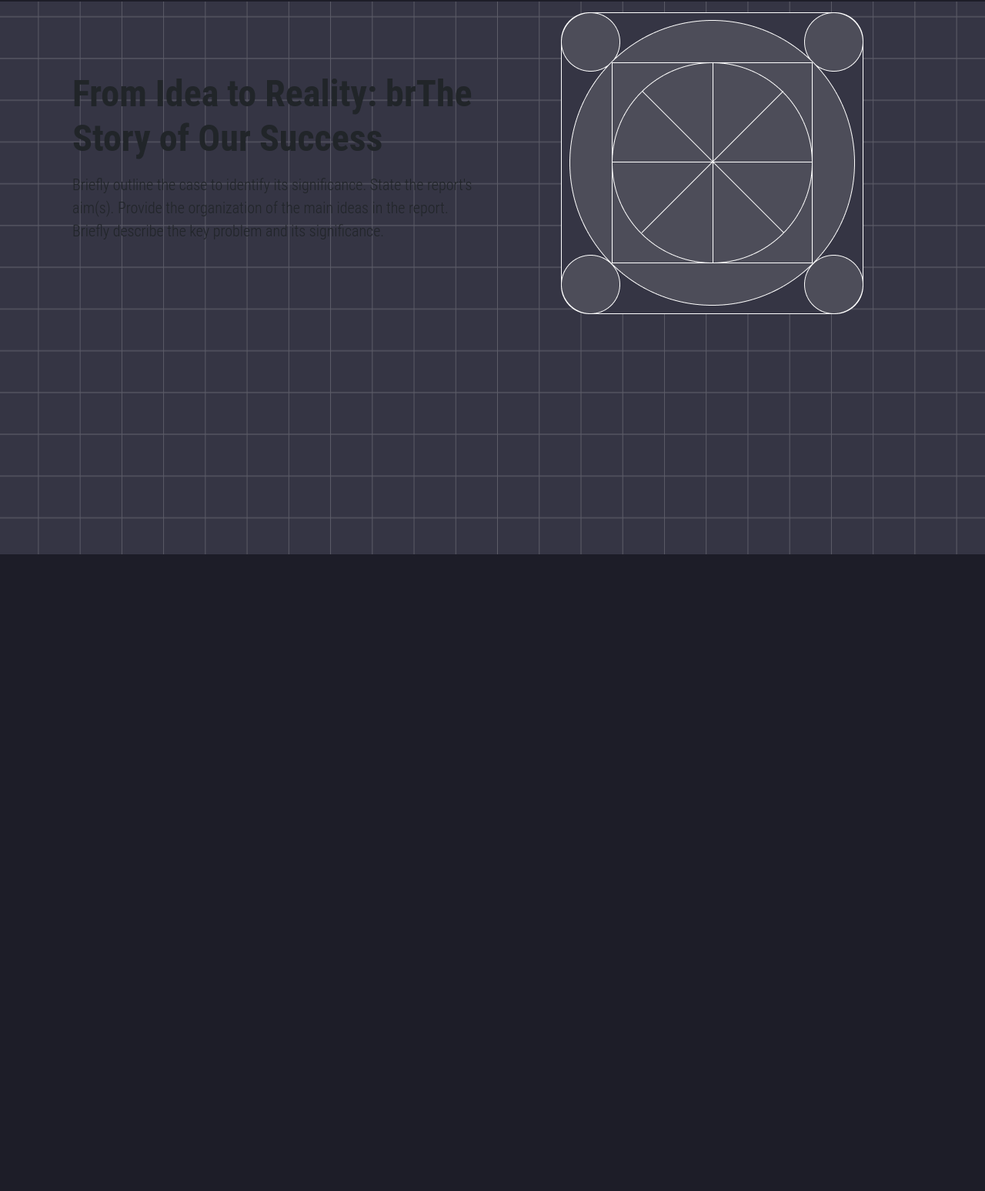
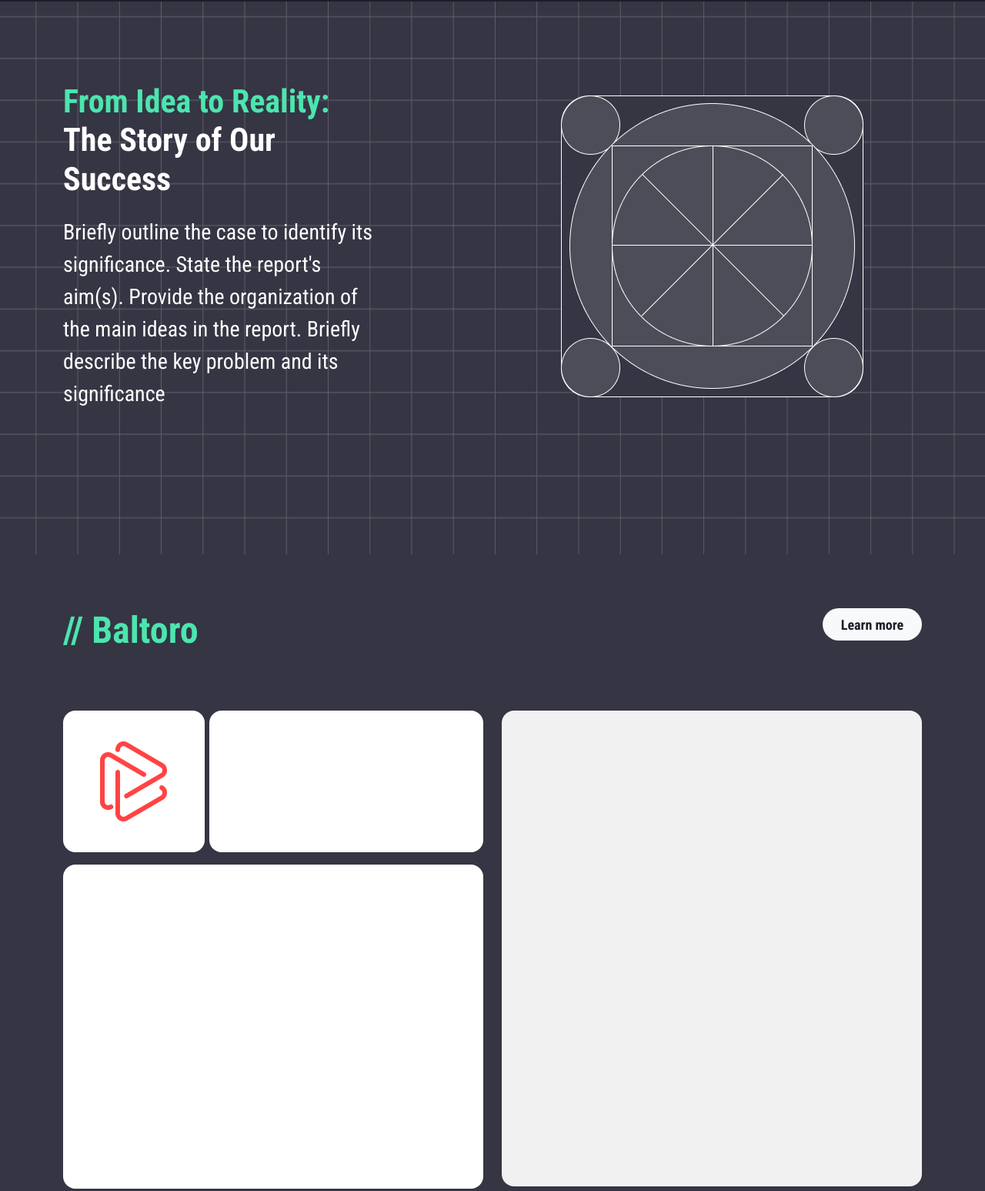
Before and after one commit to Sourcesketch/portfolio, a plain HTML site: page products.html in a window 1280 px wide. Shown: the part 80-1627 px from the top of the page at 77% size. Before the commit the page ends 800 px from the top, so only its background shows below. Drawn offline with nearby package versions, Linux system fonts and the light colour scheme.

Commit message:
products page start

```diff
--- a/css/style.css
+++ b/css/style.css
@@ -125,6 +125,13 @@ body {
     margin-left: 38px;
 }
 
+.btn-light.learn-more {
+    height: 42px;
+    width: 129px;
+    color: #1D1D28;
+    font-size: 18px;
+    font-weight: 700;
+}
 
 /* header */
 
@@ -158,6 +165,7 @@ body {
 
 .hero {
     background-image: url(../img/hero-img.png);
+    background-repeat: no-repeat;
     background-size: cover;
     background-position: center center;
     height: 100vh;
@@ -323,17 +331,50 @@ body {
     fill: #ffffff;
 }
 
-.hero-prod {
+/* Product Screen */
+.prod-hero {
     background-image: url(../img/products-bg.png);
+    background-repeat: no-repeat;
     background-size: cover;
-    min-height: 100vh;
-    position: relative;
+    background-position: center center;
+    height: 100vh;
 }
 
+.prod-hero h1 > span {
+    color: #ffffff;
+}
 
-/* .img-content {
-  padding: 4rem 0;
-} */
+.product-overview {
+    background-color: #353544;
+}
+.product-overview .product-overview-header {
+    margin-bottom: 67px;
+}
+.product-overview-header h2.projects {
+ font-size: 48px;
+ font-weight: 700;
+ color: #4CE5AE;
+}
+.product-overview-content .design-system {
+background: #ffffff;
+width: 100%;
+height: 184px;
+border-radius: 16px;
+}
+.product-overview-content .role-summary {
+    background: #ffffff;
+    width: 100%;
+    height: 421px;
+    border-radius: 16px;
+}
+
+.product-overview-content .mockup {
+    background: #F1F1F1;
+    width: 100%;
+    height: 618px;
+    border-radius: 16px;
+}
+
 
 
 /* Baltoro-Screen */
--- a/products.html
+++ b/products.html
@@ -9,49 +9,33 @@
     <link rel="stylesheet" href="./css/style.css" />
     <link rel="stylesheet" href="./css/responsive.css" />
     <link rel="icon" type="image/x-icon" href="./img/fac-icon.png" />
-    <title>Products</title>
+    <link rel="preconnect" href="https://fonts.googleapis.com" />
+    <link rel="preconnect" href="https://fonts.gstatic.com" crossorigin />
+    <link rel="preconnect" href="https://fonts.googleapis.com" />
+    <link rel="preconnect" href="https://fonts.gstatic.com" crossorigin />
+    <link href="https://fonts.googleapis.com/css2?family=Roboto+Condensed:wght@300;400;700&display=swap" rel="stylesheet" />
+    <title>Portfolio</title>
 </head>
   <body>
     <header>
-      <nav
-        class="navbar navbar-expand-lg fixed-top navbar-dark p-3 navbar-wrapper"
-      >
+      <nav class="navbar navbar-expand-lg fixed-top navbar-dark p-3 navbar-wrapper">
           <div class="container-fluid">
-          <a class="navbar-brand" href="./index.html"
-            ><img src="./img/SS-logo.svg" alt=""
-          /></a>
-          <button
-            class="navbar-toggler"
-            type="button"
-            data-bs-toggle="collapse"
-            data-bs-target="#navbarNavDropdown"
-            aria-controls="navbarNavDropdown"
-            aria-expanded="false"
-            aria-label="Toggle navigation"
-          >
+              <a class="navbar-brand" href="./index.html"><img src="./img/SS-logo.svg" alt="" /></a>
+              <button class="navbar-toggler" type="button" data-bs-toggle="collapse" data-bs-target="#navbarNavDropdown" aria-controls="navbarNavDropdown" aria-expanded="false" aria-label="Toggle navigation">
           <span class="navbar-toggler-icon"></span>
         </button>
 
               <div class="collapse navbar-collapse" id="navbarNavDropdown">
                   <ul class="navbar-nav ms-auto">
                       <li class="nav-item">
-                <a
-                  class="nav-link mx-2 active"
-                  aria-current="page"
-                  href="./products.html"
-
-                  >Products</a
+                          <a class="nav-link mx-2" aria-current="page" href="./products.html">Products</a
               >
             </li>
             <li class="nav-item">
-                <a class="nav-link mx-2" href="#about">About us</a>
+              <a class="nav-link mx-2" href="#">About us</a>
                       </li>
 
-              <button
-                class="btn btn-primary"
-                style="margin-left: 38px"
-                type="submit"
-              >
+                      <button class="btn btn-primary" style="margin-left: 38px" type="submit">
               Hello!
             </button>
                   </ul>
@@ -60,34 +44,60 @@
       </nav>
   </header>
    <!--hero section -->
-    <section class="hero-prod">
-      <div class="container col-xxl-8 px-4 py-5">
-        <div class="row flex-lg-row-reverse align-items-center g-5 py-5">
-          <div class="col-10 col-sm-8 col-lg-6">
-            <img
-              src="./img/prod-image.png"
-              class="d-block mx-lg-auto img-fluid"
-              alt=""
-              loading="lazy"
-            />
-          </div>
-          <div class="col-lg-6">
-            <div class="lc-block mb-3">
-              <div editable="rich">
-                <h2 class="fw-bold display-5">
-                  <span>From Idea to Reality:</span> brThe Story of Our Success
-                </h2>
+   <section class="hero prod-hero" id="hero-section">
+    <div class="container hero-container">
+        <div class="row align-items-center hero-row">
+            <div class="col-6">
+                <div class="content-hero">
+                    <h1>From Idea to Reality:<br/>
+                      <span>The Story of Our Success</span></h1>
+                    <p>
+                      Briefly outline the case to identify its significance. State the report's aim(s). Provide the organization of the main ideas in the report. Briefly describe the key problem and its significance
+                    </p>
                 </div>
             </div>
-
-            <div class="lc-block mb-3">
-              <div editable="rich">
-                <p class="lead">
-                  Briefly outline the case to identify its significance. State
-                  the report's aim(s). Provide the organization of the main
-                  ideas in the report. Briefly describe the key problem and its
-                  significance.
-                </p>
+            <div class="col-6">
+                <img src="./img/prod-image.png" class="d-block mx-lg-auto img-fluid" alt="" loading="lazy" />
+            </div>
+        </div>
+    </div>
+   </section>
+   <!-- product overview -->
+   <section class="section product-overview" id="prod-overview-section">
+      <div class="product-overview-header">
+        <div class="container d-flex justify-content-between">
+          <h2 class="projects">// Baltoro</h2>
+          <button type="button" class="btn btn-light learn-more">Learn more</button>
+      </div>
+      </div>
+      <div class="product-overview-content">
+        <div class="container">
+          <div class="row">
+            <div class="col-12">
+              <div class="row">
+                <div class="col-6">
+                  <div class="row mb-3">
+                    <div class="col-4">
+                      <img src="./img/baltoro-logo.png"/>
+                    </div>
+                    <div class="col-8">
+                      <div class="design-system">
+                         <div class="branding"></div>
+                         <div class="research"></div>
+                         <div class="ui-design"></div>
+                         <div class="animations"></div>
+                      </div>
+                  </div>
+                  </div>
+                  <div class="col-12">
+                    <div class="role-summary"></div>
+                  </div>
+                 </div>
+                 <div class="col-6">
+                  <div class="col-12">
+                    <div class="mockup"></div>
+                  </div>
+                 </div>
               </div>
             </div>
           </div>
```
Lines whose indentation alone changed are shown as unchanged.
